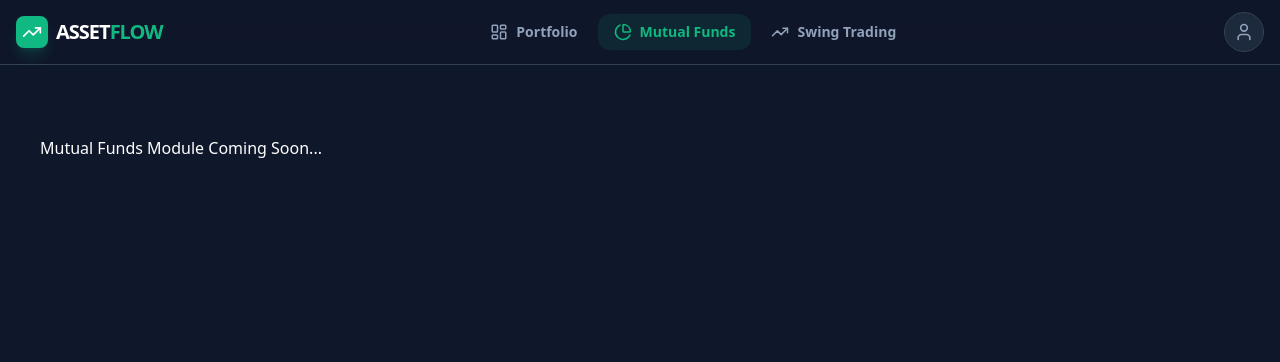
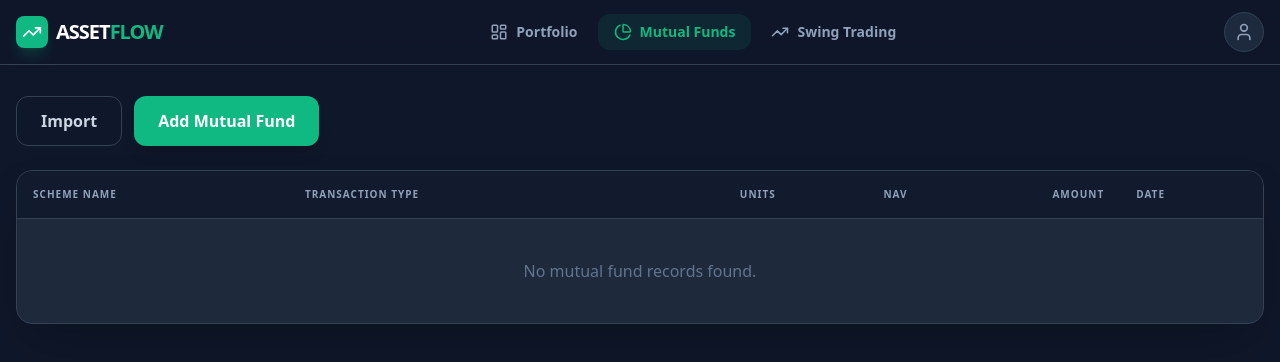
Before and after one commit to tuntunpandit/portfolio-tracker, a React (Vite) app: page /mutual-funds in a window 1280 px wide. Shown: the top 362 px of the page. Built offline with nearby package versions, Linux system fonts and the light colour scheme.

Commit message:
started with mutual fund section, added routing for this

```diff
--- a/src/App.jsx
+++ b/src/App.jsx
@@ -6,10 +6,8 @@ import {
 } from "react-router-dom";
 import Header from "./components/layout/Header";
 import PortfolioPage from "./features/portfolio/PortFolioPage";
-// Placeholder components for future modules
-const MutualFunds = () => (
-  <div className="text-white p-10">Mutual Funds Module Coming Soon...</div>
-);
+import MutualFundPage from "./features/mutualfunds/MutualFundPage";
+// Placeholder component for future module
 const SwingTrading = () => (
   <div className="text-white p-10">Swing Trading Module Coming Soon...</div>
 );
@@ -26,7 +24,7 @@ const App = () => {
             <Route path="/" element={<Navigate to="/portfolio" replace />} />
 
             <Route path="/portfolio" element={<PortfolioPage />} />
-            <Route path="/mutual-funds" element={<MutualFunds />} />
+            <Route path="/mutual-funds" element={<MutualFundPage />} />
             <Route path="/swing-trading" element={<SwingTrading />} />
 
             {/* 404 Catch-all */}
--- /dev/null
+++ b/src/features/mutualfunds/AddMutualFundModal.jsx
@@ -0,0 +1,17 @@
+import React from "react";
+
+const AddMutualFundModal = ({ isOpen, onClose, onSave }) => {
+  if (!isOpen) return null;
+  // Implement modal UI and form fields for mutual fund entry
+  return (
+    <div className="modal-backdrop">
+      <div className="modal-content">
+        <h2>Add Mutual Fund</h2>
+        {/* Form fields go here */}
+        <button onClick={onClose}>Close</button>
+      </div>
+    </div>
+  );
+};
+
+export default AddMutualFundModal;
--- /dev/null
+++ b/src/features/mutualfunds/ImportMutualFundModal.jsx
@@ -0,0 +1,17 @@
+import React from "react";
+
+const ImportMutualFundModal = ({ isOpen, onClose, onImport }) => {
+  if (!isOpen) return null;
+  // Implement modal UI for importing mutual fund data
+  return (
+    <div className="modal-backdrop">
+      <div className="modal-content">
+        <h2>Import Mutual Funds</h2>
+        {/* Import logic goes here */}
+        <button onClick={onClose}>Close</button>
+      </div>
+    </div>
+  );
+};
+
+export default ImportMutualFundModal;
--- /dev/null
+++ b/src/features/mutualfunds/MutualFundPage.jsx
@@ -0,0 +1,44 @@
+import React, { useState } from "react";
+import MutualFundTable from "./MutualFundTable";
+import AddMutualFundModal from "./AddMutualFundModal";
+import ImportMutualFundModal from "./ImportMutualFundModal";
+
+const MutualFundPage = () => {
+  const [funds, setFunds] = useState([]);
+  const [isAddModalOpen, setIsAddModalOpen] = useState(false);
+  const [isImportModalOpen, setIsImportModalOpen] = useState(false);
+
+  // Add, edit, delete, import logic will go here
+
+  return (
+    <div className="space-y-6 max-w-7xl mx-auto pb-20 px-4">
+      <div className="flex gap-3 w-full lg:w-auto mb-6">
+        <button
+          onClick={() => setIsImportModalOpen(true)}
+          className="flex-1 lg:flex-none flex items-center justify-center gap-2 px-6 py-3 border border-brand-border rounded-xl text-slate-300 hover:bg-brand-card transition-all font-semibold"
+        >
+          Import
+        </button>
+        <button
+          onClick={() => setIsAddModalOpen(true)}
+          className="flex-1 lg:flex-none flex items-center justify-center gap-2 px-6 py-3 bg-brand-accent text-white rounded-xl font-bold hover:brightness-110 shadow-lg active:scale-95 transition-all"
+        >
+          Add Mutual Fund
+        </button>
+      </div>
+      <MutualFundTable data={funds} />
+      <AddMutualFundModal
+        isOpen={isAddModalOpen}
+        onClose={() => setIsAddModalOpen(false)}
+        onSave={() => {}}
+      />
+      <ImportMutualFundModal
+        isOpen={isImportModalOpen}
+        onClose={() => setIsImportModalOpen(false)}
+        onImport={() => {}}
+      />
+    </div>
+  );
+};
+
+export default MutualFundPage;
--- /dev/null
+++ b/src/features/mutualfunds/MutualFundTable.jsx
@@ -0,0 +1,44 @@
+import React from "react";
+
+const MutualFundTable = ({ data }) => {
+  return (
+    <div className="bg-brand-card border border-brand-border rounded-2xl overflow-hidden shadow-2xl">
+      <div className="overflow-x-auto">
+        <table className="w-full text-left border-collapse min-w-[900px]">
+          <thead className="bg-slate-900/80 text-slate-400 text-[10px] uppercase tracking-widest border-b border-brand-border">
+            <tr>
+              <th className="p-4">Scheme Name</th>
+              <th className="p-4">Transaction Type</th>
+              <th className="p-4 text-right">Units</th>
+              <th className="p-4 text-right">NAV</th>
+              <th className="p-4 text-right">Amount</th>
+              <th className="p-4">Date</th>
+            </tr>
+          </thead>
+          <tbody className="divide-y divide-brand-border/50">
+            {data.length === 0 ? (
+              <tr>
+                <td colSpan={6} className="text-center text-slate-500 py-10">
+                  No mutual fund records found.
+                </td>
+              </tr>
+            ) : (
+              data.map((row, idx) => (
+                <tr key={idx}>
+                  <td className="p-4">{row.schemeName}</td>
+                  <td className="p-4">{row.transactionType}</td>
+                  <td className="p-4 text-right">{row.units}</td>
+                  <td className="p-4 text-right">{row.nav}</td>
+                  <td className="p-4 text-right">{row.amount}</td>
+                  <td className="p-4">{row.date}</td>
+                </tr>
+              ))
+            )}
+          </tbody>
+        </table>
+      </div>
+    </div>
+  );
+};
+
+export default MutualFundTable;
--- a/src/features/portfolio/PortFolioPage.jsx
+++ b/src/features/portfolio/PortFolioPage.jsx
@@ -82,20 +82,9 @@ const PortfolioPage = () => {
   // }, [activeTab, portfolioData[activeTab].length]);
 
   useEffect(() => {
-    const ONE_DAY_MS = 24 * 60 * 60 * 1000;
-
-    // Get the last time we successfully fetched from localStorage
-    const lastFetched = localStorage.getItem("last_market_update");
-    const now = Date.now();
-
-    // Logic: Fetch if we've never fetched OR if 24 hours have passed
-    if (!lastFetched || now - Number(lastFetched) > ONE_DAY_MS) {
-      refreshMarketPrices();
-      localStorage.setItem("last_market_update", now.toString());
-    }
-
+    // Always fetch live prices on load and tab switch
+    refreshMarketPrices();
     // No setInterval needed!
-    // The logic runs every time the component loads (Tab open/Refresh)
   }, [activeTab, portfolioData[activeTab].length]);
   // 4. Save/Edit Logic
   const handleSaveStock = (formData) => {
@@ -394,6 +383,18 @@ const PortfolioPage = () => {
           setIsImportModalOpen(false);
         }}
       />
+
+      {/* CORS Anywhere Demo Link */}
+      <div className="mt-10 text-center">
+        <a
+          href="https://cors-anywhere.herokuapp.com/corsdemo"
+          target="_blank"
+          rel="noopener noreferrer"
+          className="text-blue-400 underline hover:text-blue-300"
+        >
+          Enable CORS Proxy (CORS Anywhere)
+        </a>
+      </div>
     </div>
   );
 };
```
